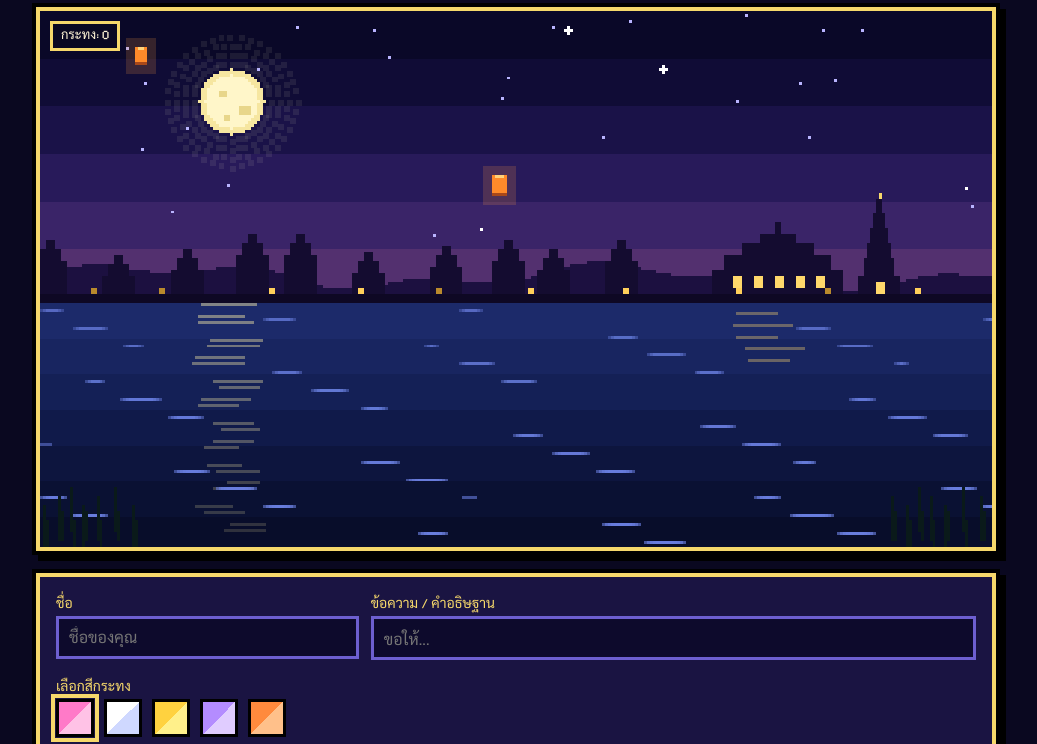
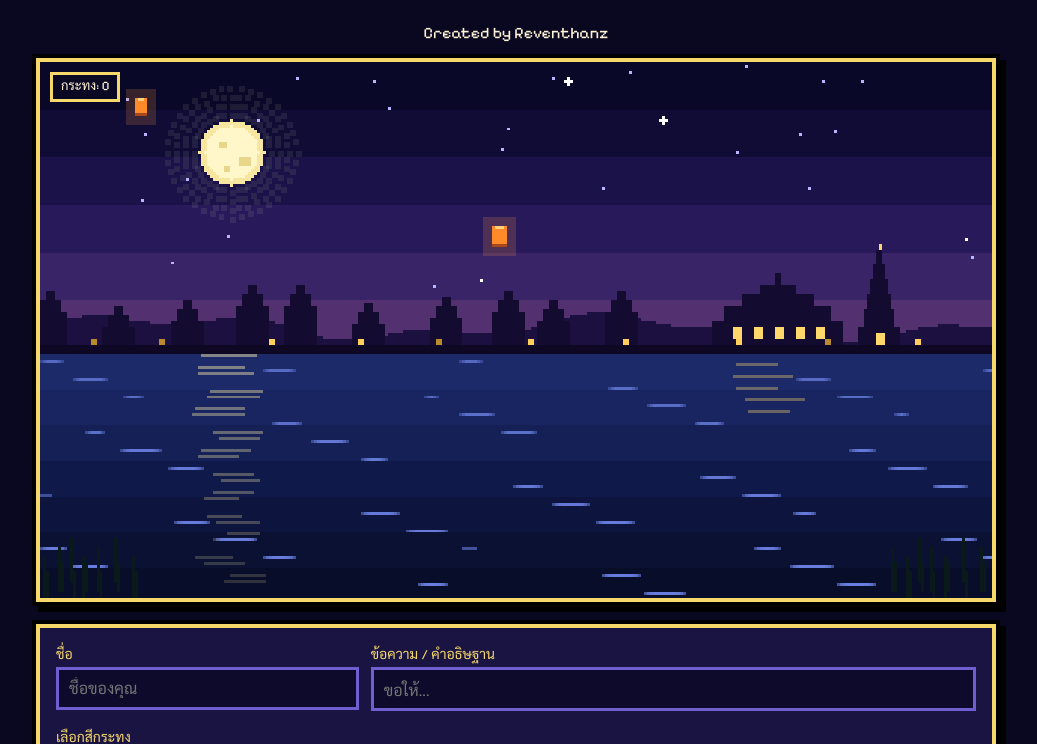
Before and after one commit to PetcharatP/loykrathong2026, a website: page public/index.html in a window 1280 px wide. Shown: the part 85-829 px from the top of the page, without its empty margins (124-1161 px from the left). Drawn offline with Linux system fonts and the light colour scheme; no server answers.

Commit message:
Update index.html

```diff
--- a/public/index.html
+++ b/public/index.html
@@ -3,7 +3,7 @@
 <head>
 <meta charset="utf-8">
 <meta name="viewport" content="width=device-width, initial-scale=1">
-<title>ลอยกระทงพิกเซล</title>
+<title>LOyKrathong Pixel</title>
 <link rel="preconnect" href="https://fonts.googleapis.com">
 <link rel="preconnect" href="https://fonts.gstatic.com" crossorigin>
 <link href="https://fonts.googleapis.com/css2?family=Pixelify+Sans:wght@400;700&family=Sarabun:wght@400;700&display=swap" rel="stylesheet">
@@ -69,7 +69,7 @@
 <body>
   <h1>🪷 ลอยกระทงพิกเซล 🪷</h1>
   <p class="sub">เขียนชื่อและคำอธิษฐาน แล้วปล่อยกระทงลงแม่น้ำ — แตะกระทงเพื่ออ่านข้อความของคนอื่น</p>
-
+  <p class="msg">Created by Reventhanz</p>
   <div class="stage px">
     <canvas id="c"></canvas>
     <div class="count" id="count">กระทง: 0</div>
```
